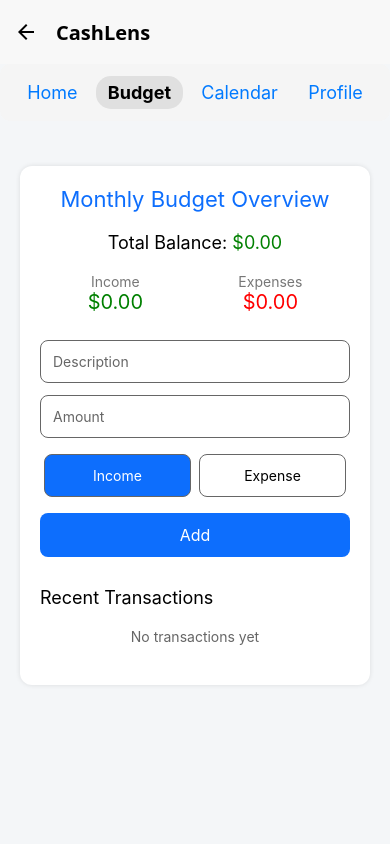
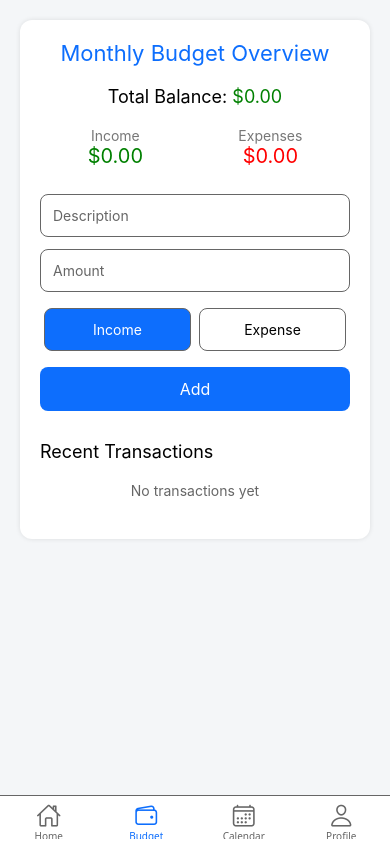
Before and after one commit to TygrisIQ/CashLens, a React Native app: screen /Budget in a window 390 px wide. Built offline with nearby package versions, Linux system fonts and the light colour scheme.

Commit message:
navigation change

```diff
--- a/App.jsx
+++ b/App.jsx
@@ -1,104 +1,19 @@
 import { StatusBar, useColorScheme } from 'react-native';
 import { NavigationContainer } from '@react-navigation/native';
-import { createNativeStackNavigator } from '@react-navigation/native-stack';
 import { SafeAreaProvider } from 'react-native-safe-area-context';
 
-import HomeScreen from './src/ui/screens/HomeScreens';
-import BudgetScreen from './src/ui/screens/BudgetScreen';
-import ProfileScreen from './src/ui/screens/ProfileScreen';
-import SettingsScreen from './src/ui/screens/SettingsScreen';
-import CalendarScreen from './src/ui/screens/CalendarScreen';
-
-import { styles } from './src/ui/shared/styles';
-
-const Stack = createNativeStackNavigator();
-
-function App() {
-
-  const theme = {
-    background: useColorScheme() === 'dark' ? '#121212' : '#FFFFFF',
-    card: useColorScheme() === 'dark' ? '#1E1E1E' : '#F8F8F8',
-    text: useColorScheme() === 'dark' ? '#FFFFFF' : '#000000',
-    subtitle: useColorScheme() === 'dark' ? '#AAAAAA' : '#555555',
-    accent: useColorScheme() === 'dark' ? '#BB86FC' : '#6200EE',
-  };
-
-
-  const themeName = useColorScheme() === 'dark' ? 'dark' : 'light';
-
+import BottomTabs from './src/ui/components/BottomTabs';
+export default function App() {
+  const scheme = useColorScheme();
 
   return (
     <SafeAreaProvider>
       <NavigationContainer>
-
-
         <StatusBar
-          backgroundColor={theme.card}
-          barStyle={themeName === "dark" ? "light-content" : "dark-content"}
+          barStyle={scheme === 'dark' ? 'light-content' : 'dark-content'}
         />
-
-        <Stack.Navigator
-          initialRouteName="Home"
-          screenOptions={{
-            headerStyle: {
-              backgroundColor: theme.card,
-            },
-            headerTitleStyle: {
-              color: theme.text,
-              fontSize: 20,
-              fontWeight: 'bold',
-            },
-            headerTintColor: theme.text,
-            headerShadowVisible: false,
-          }}
-        >
-
-          <Stack.Screen
-            name="Home"
-            component={HomeScreen}
-             options={{
-             headerBackVisible: false,
-            title: "CashLens",
-  }}
-          />
-
-          <Stack.Screen
-            name="Budget"
-            component={BudgetScreen}
-           options={{
-             headerBackVisible: false,
-            title: "CashLens",
-  }}
-          />
-
-          <Stack.Screen
-            name="Profile"
-            component={ProfileScreen}
-           options={{
-             headerBackVisible: false,
-            title: "CashLens",
-  }}
-          />
-
-          <Stack.Screen
-            name="Calendar"
-            component={CalendarScreen}
-           options={{
-             headerBackVisible: false,
-            title: "CashLens",
-  }}
-          />
-
-          {/* <Stack.Screen
-            name="Settings"
-            component={SettingsScreen}
-
-          /> */}
-        </Stack.Navigator>
-
+        <BottomTabs />
       </NavigationContainer>
     </SafeAreaProvider>
   );
 }
-
-export default App;
--- a/package.json
+++ b/package.json
@@ -12,13 +12,15 @@
   "dependencies": {
     "@react-native-async-storage/async-storage": "^2.2.0",
     "@react-native/new-app-screen": "0.82.1",
+    "@react-navigation/bottom-tabs": "^7.8.12",
     "@react-navigation/native": "^7.1.19",
     "@react-navigation/native-stack": "^7.6.1",
     "react": "19.1.1",
     "react-native": "0.82.1",
     "react-native-calendars": "^1.1313.0",
     "react-native-safe-area-context": "^5.5.2",
-    "react-native-screens": "^4.18.0"
+    "react-native-screens": "^4.18.0",
+    "react-native-vector-icons": "^10.3.0"
   },
   "devDependencies": {
     "@babel/core": "^7.25.2",
--- /dev/null
+++ b/src/ui/components/BottomTabs.jsx
@@ -0,0 +1,44 @@
+import React from 'react';
+import { createBottomTabNavigator } from '@react-navigation/bottom-tabs';
+import Ionicons from 'react-native-vector-icons/Ionicons';
+
+import HomeScreen from '../screens/HomeScreens';
+import BudgetScreen from '../screens/BudgetScreen';
+import CalendarScreen from '../screens/CalendarScreen';
+import ProfileScreen from '../screens/ProfileScreen';
+import useTheme from '../shared/themeSelect';
+
+
+const Tab = createBottomTabNavigator();
+
+export default function BottomTabs() {
+  const { theme } = useTheme();
+
+  return (
+    <Tab.Navigator
+      screenOptions={({ route }) => ({
+        headerShown: false,
+        tabBarStyle: {
+          backgroundColor: theme.card,
+          borderTopColor: theme.subtitle,
+        },
+        tabBarActiveTintColor: theme.accent,
+        tabBarInactiveTintColor: theme.subtitle,
+        tabBarIcon: ({ color, size }) => {
+          let icon;
+          if (route.name === 'Home') icon = 'home-outline';
+          if (route.name === 'Budget') icon = 'wallet-outline';
+          if (route.name === 'Calendar') icon = 'calendar-outline';
+          if (route.name === 'Profile') icon = 'person-outline';
+
+          return <Ionicons name={icon} size={size} color={color} />;
+        },
+      })}
+    >
+      <Tab.Screen name="Home" component={HomeScreen} />
+      <Tab.Screen name="Budget" component={BudgetScreen} />
+      <Tab.Screen name="Calendar" component={CalendarScreen} />
+      <Tab.Screen name="Profile" component={ProfileScreen} />
+    </Tab.Navigator>
+  );
+}
--- a/src/ui/screens/BudgetScreen.jsx
+++ b/src/ui/screens/BudgetScreen.jsx
@@ -7,7 +7,6 @@ import {
   FlatList,
 } from 'react-native';
 
-import NavBar from '../components/nav-bar';
 import { styles } from '../shared/styles';
 import useTheme from '../shared/themeSelect';
 import {
@@ -202,7 +201,6 @@ export default function BudgetScreen() {
 
   return (
     <View style={{ flex: 1, backgroundColor: theme.background }}>
-      <NavBar active="Budget" theme={theme} />
 
       <View style={[styles.card, { backgroundColor: theme.card }]}>
         <Text style={[styles.heading, { color: theme.accent }]}>
--- a/src/ui/screens/CalendarScreen.jsx
+++ b/src/ui/screens/CalendarScreen.jsx
@@ -1,7 +1,6 @@
 import React, { useState, useEffect } from 'react';
 import { View, Text, ScrollView, TouchableOpacity } from 'react-native';
 import AsyncStorage from '@react-native-async-storage/async-storage';
-import NavBar from '../components/nav-bar';
 import { styles } from '../shared/styles';
 export default function CalendarScreen() {
   const [transactions, setTransactions] = useState([]);
@@ -108,7 +107,6 @@ export default function CalendarScreen() {
 
   return (
     <ScrollView style={styles.mainContainer}>
-        <NavBar active="Calendar" />
       <View style={styles.calendarCard}>
         <View style={styles.calendarHeader}>
           <TouchableOpacity style={styles.monthNavButton} onPress={goToPreviousMonth}>
--- a/src/ui/screens/HomeScreens.jsx
+++ b/src/ui/screens/HomeScreens.jsx
@@ -1,7 +1,6 @@
 import React, { useEffect, useMemo, useState } from 'react';
 import { View, Text, ScrollView } from 'react-native';
 
-import NavBar from '../components/nav-bar';
 import ProgressBar from '../components/progress-bar';
 import SummaryCard from '../components/summary-card';
 
@@ -42,7 +41,7 @@ export default function HomeScreen() {
 
   return (
     <View style={{ flex: 1, backgroundColor: theme.background }}>
-      <NavBar active="Home" theme={theme} />
+
 
       <ScrollView
         style={[styles.scrollView, { backgroundColor: theme.background }]}
--- a/src/ui/screens/ProfileScreen.jsx
+++ b/src/ui/screens/ProfileScreen.jsx
@@ -1,6 +1,5 @@
 import { ScrollView, View, Text, Image } from "react-native";
 import { styles } from "../shared/styles";
-import NavBar from "../components/nav-bar";
 import useTheme from "../shared/themeSelect";
 import { ClearTransactionData } from "../../data/DataController";
 import { Button } from "react-native";
@@ -13,7 +12,6 @@ export default function ProfileScreen() {
         <View style={{ flex: 1, backgroundColor: theme.background }}>
 
 
-            <NavBar active="Profile" theme={theme} />
 
             <ScrollView
                 style={[styles.scrollView, { backgroundColor: theme.background }]}
```
Also changed, not shown: 2 other files (tests, documents, lock files or other folders).
